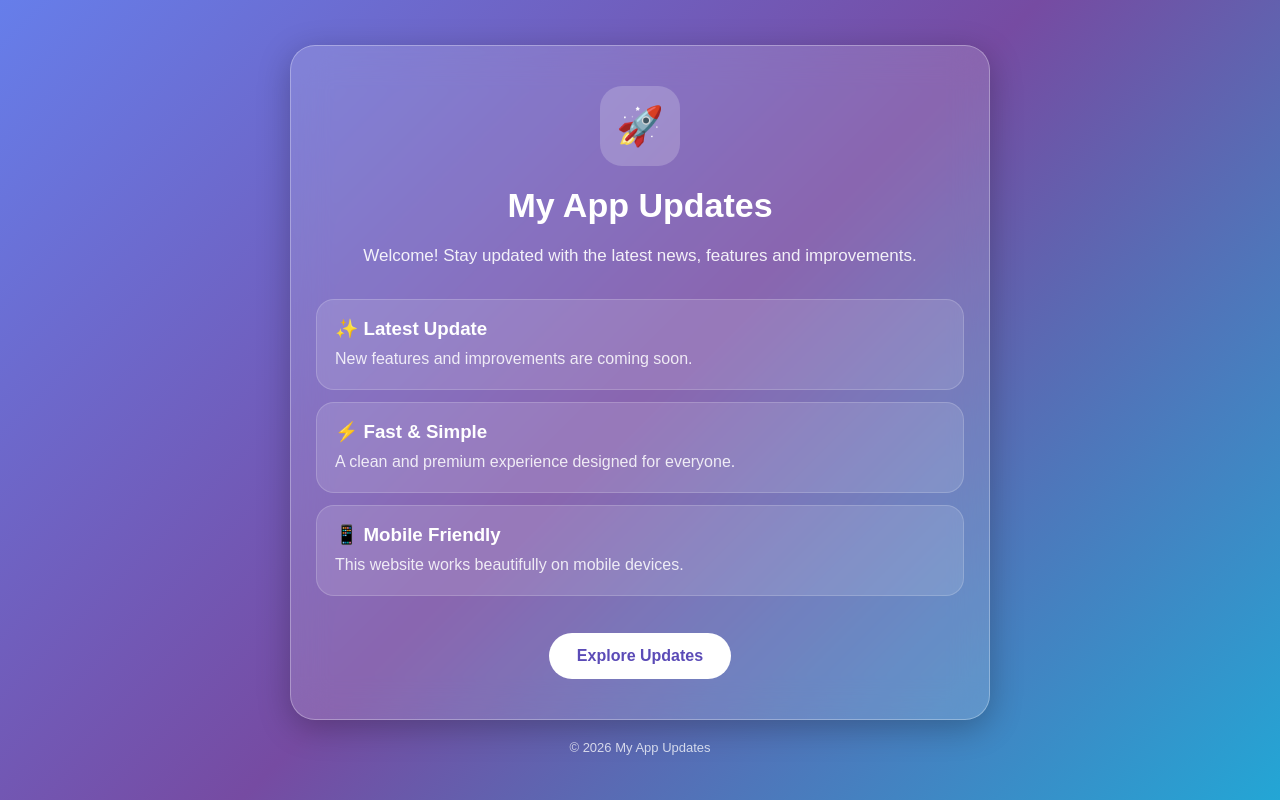
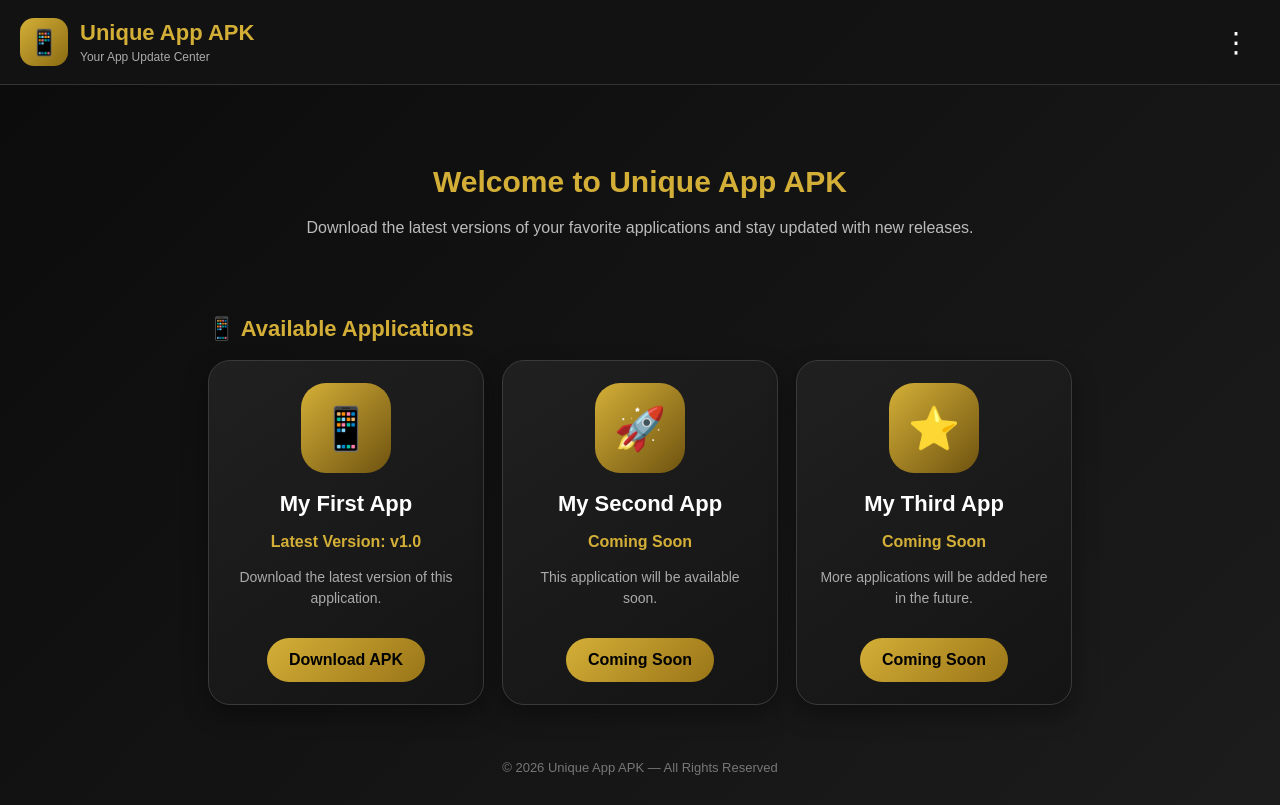
Before and after one commit to Avinoor1004/Avinoor, a plain HTML site: page index.html in a window 1280 px wide. Drawn offline with Linux system fonts and the light colour scheme.

Commit message:
Update index.html

```diff
--- a/index.html
+++ b/index.html
@@ -3,7 +3,8 @@
 <head>
   <meta charset="UTF-8">
   <meta name="viewport" content="width=device-width, initial-scale=1.0">
-  <title>My App Updates</title>
+
+  <title>Unique App APK</title>
 
   <style>
     * {
@@ -12,131 +13,386 @@
 
     body {
       margin: 0;
+      font-family: Arial, sans-serif;
+      background: linear-gradient(135deg, #0b0b0b, #1c1c1c);
+      color: white;
       min-height: 100vh;
-      font-family: Arial, sans-serif;
-      background: linear-gradient(135deg, #667eea, #764ba2, #23a6d5);
-      color: white;
+    }
+
+    header {
+      display: flex;
+      align-items: center;
+      justify-content: space-between;
+      padding: 18px 20px;
+      background: rgba(20, 20, 20, 0.95);
+      border-bottom: 1px solid #333;
+      position: sticky;
+      top: 0;
+      z-index: 100;
+    }
+
+    .brand {
+      display: flex;
+      align-items: center;
+      gap: 12px;
+    }
+
+    .brand-icon {
+      width: 48px;
+      height: 48px;
+      border-radius: 14px;
+      background: linear-gradient(135deg, #d4af37, #8a6a12);
       display: flex;
       align-items: center;
       justify-content: center;
-      padding: 20px;
+      font-size: 25px;
     }
 
-    .container {
-      width: 100%;
-      max-width: 700px;
-      text-align: center;
+    .brand h1 {
+      margin: 0;
+      font-size: 22px;
+      color: #d4af37;
     }
 
-    .card {
-      background: rgba(255, 255, 255, 0.15);
-      backdrop-filter: blur(18px);
-      -webkit-backdrop-filter: blur(18px);
-      border: 1px solid rgba(255, 255, 255, 0.3);
-      border-radius: 25px;
-      padding: 40px 25px;
-      box-shadow: 0 8px 32px rgba(0, 0, 0, 0.25);
+    .brand p {
+      margin: 4px 0 0;
+      font-size: 12px;
+      color: #aaa;
     }
 
-    .logo {
-      width: 80px;
-      height: 80px;
-      margin: 0 auto 20px;
+    .menu-button {
+      border: none;
+      background: transparent;
+      color: white;
+      font-size: 28px;
+      cursor: pointer;
+      padding: 5px 10px;
+    }
+
+    .menu {
+      display: none;
+      position: absolute;
+      right: 15px;
+      top: 70px;
+      width: 190px;
+      background: #1d1d1d;
+      border: 1px solid #444;
+      border-radius: 14px;
+      overflow: hidden;
+      box-shadow: 0 10px 30px rgba(0,0,0,0.5);
+    }
+
+    .menu button {
+      width: 100%;
+      padding: 16px;
+      background: transparent;
+      border: none;
+      color: white;
+      text-align: left;
+      font-size: 15px;
+      cursor: pointer;
+    }
+
+    .menu button:hover {
+      background: #2c2c2c;
+    }
+
+    main {
+      max-width: 900px;
+      margin: auto;
+      padding: 25px 18px;
+    }
+
+    .hero {
+      text-align: center;
+      padding: 30px 15px;
+    }
+
+    .hero h2 {
+      color: #d4af37;
+      font-size: 30px;
+      margin-bottom: 10px;
+    }
+
+    .hero p {
+      color: #bbb;
+      line-height: 1.6;
+    }
+
+    .section-title {
+      font-size: 22px;
+      margin: 30px 0 18px;
+      color: #d4af37;
+    }
+
+    .apps {
+      display: grid;
+      grid-template-columns: repeat(auto-fit, minmax(260px, 1fr));
+      gap: 18px;
+    }
+
+    .app-card {
+      background: linear-gradient(145deg, #202020, #141414);
+      border: 1px solid #3a3a3a;
       border-radius: 22px;
-      background: rgba(255, 255, 255, 0.2);
+      padding: 22px;
+      text-align: center;
+      box-shadow: 0 10px 25px rgba(0,0,0,0.35);
+    }
+
+    .app-icon {
+      width: 90px;
+      height: 90px;
+      margin: auto;
+      border-radius: 25px;
+      background: linear-gradient(135deg, #d4af37, #6f5310);
       display: flex;
       align-items: center;
       justify-content: center;
-      font-size: 38px;
+      font-size: 42px;
     }
 
-    h1 {
-      margin: 0 0 12px;
-      font-size: 34px;
+    .app-card h3 {
+      margin: 18px 0 8px;
+      font-size: 22px;
     }
 
-    .subtitle {
-      font-size: 17px;
-      line-height: 1.6;
-      opacity: 0.9;
-      margin-bottom: 30px;
+    .version {
+      color: #d4af37;
+      font-weight: bold;
     }
 
-    .update {
-      text-align: left;
-      background: rgba(255, 255, 255, 0.12);
-      border-radius: 18px;
-      padding: 18px;
-      margin: 12px 0;
-      border: 1px solid rgba(255, 255, 255, 0.18);
-    }
-
-    .update h3 {
-      margin: 0 0 7px;
-    }
-
-    .update p {
-      margin: 0;
-      opacity: 0.85;
+    .description {
+      color: #aaa;
+      font-size: 14px;
       line-height: 1.5;
     }
 
     .button {
       display: inline-block;
-      margin-top: 25px;
-      padding: 14px 28px;
+      margin-top: 15px;
+      padding: 13px 22px;
       border-radius: 30px;
-      background: white;
-      color: #5b4bb7;
+      background: linear-gradient(135deg, #d4af37, #9a7518);
+      color: black;
       text-decoration: none;
       font-weight: bold;
     }
 
+    .hidden-section {
+      display: none;
+    }
+
+    .update-card {
+      background: #1d1d1d;
+      border: 1px solid #333;
+      border-radius: 18px;
+      padding: 18px;
+      margin: 12px 0;
+    }
+
+    .update-card h3 {
+      color: #d4af37;
+      margin-top: 0;
+    }
+
     footer {
-      margin-top: 20px;
+      text-align: center;
+      padding: 30px 15px;
+      color: #777;
       font-size: 13px;
-      opacity: 0.75;
     }
   </style>
 </head>
 
 <body>
 
-  <div class="container">
-    <div class="card">
+  <header>
 
-      <div class="logo">🚀</div>
+    <div class="brand">
+      <div class="brand-icon">📱</div>
 
-      <h1>My App Updates</h1>
+      <div>
+        <h1>Unique App APK</h1>
+        <p>Your App Update Center</p>
+      </div>
+    </div>
 
-      <p class="subtitle">
-        Welcome! Stay updated with the latest news, features and improvements.
-      </p>
+    <button class="menu-button" onclick="toggleMenu()">⋮</button>
 
-      <div class="update">
-        <h3>✨ Latest Update</h3>
-        <p>New features and improvements are coming soon.</p>
+    <div class="menu" id="menu">
+      <button onclick="showSection('latest')">🆕 Latest Updates</button>
+      <button onclick="showSection('about')">ℹ️ About</button>
+      <button onclick="showSection('home')">🏠 Home</button>
+    </div>
+
+  </header>
+
+
+  <main>
+
+    <div id="home">
+
+      <section class="hero">
+        <h2>Welcome to Unique App APK</h2>
+        <p>
+          Download the latest versions of your favorite applications
+          and stay updated with new releases.
+        </p>
+      </section>
+
+
+      <h2 class="section-title">📱 Available Applications</h2>
+
+
+      <div class="apps">
+
+        <!-- APP 1 -->
+        <div class="app-card">
+
+          <div class="app-icon">📱</div>
+
+          <h3>My First App</h3>
+
+          <p class="version">Latest Version: v1.0</p>
+
+          <p class="description">
+            Download the latest version of this application.
+          </p>
+
+          <a href="#" class="button">Download APK</a>
+
+        </div>
+
+
+        <!-- APP 2 -->
+        <div class="app-card">
+
+          <div class="app-icon">🚀</div>
+
+          <h3>My Second App</h3>
+
+          <p class="version">Coming Soon</p>
+
+          <p class="description">
+            This application will be available soon.
+          </p>
+
+          <a href="#" class="button">Coming Soon</a>
+
+        </div>
+
+
+        <!-- APP 3 -->
+        <div class="app-card">
+
+          <div class="app-icon">⭐</div>
+
+          <h3>My Third App</h3>
+
+          <p class="version">Coming Soon</p>
+
+          <p class="description">
+            More applications will be added here in the future.
+          </p>
+
+          <a href="#" class="button">Coming Soon</a>
+
+        </div>
+
       </div>
-
-      <div class="update">
-        <h3>⚡ Fast & Simple</h3>
-        <p>A clean and premium experience designed for everyone.</p>
-      </div>
-
-      <div class="update">
-        <h3>📱 Mobile Friendly</h3>
-        <p>This website works beautifully on mobile devices.</p>
-      </div>
-
-      <a class="button" href="#">Explore Updates</a>
 
     </div>
 
-    <footer>
-      © 2026 My App Updates
-    </footer>
 
-  </div>
+    <!-- LATEST UPDATES -->
+
+    <div id="latest" class="hidden-section">
+
+      <h2 class="section-title">🆕 Latest Updates</h2>
+
+      <div class="update-card">
+
+        <h3>My First App — v1.0</h3>
+
+        <p>Latest version of the application.</p>
+
+        <p>Previous versions will appear here in the future.</p>
+
+      </div>
+
+      <div class="update-card">
+
+        <h3>Older Versions</h3>
+
+        <p>v0.9 — Previous version</p>
+
+        <p>v0.8 — Previous version</p>
+
+      </div>
+
+    </div>
+
+
+    <!-- ABOUT -->
+
+    <div id="about" class="hidden-section">
+
+      <h2 class="section-title">ℹ️ About Unique App APK</h2>
+
+      <div class="update-card">
+
+        <h3>About This Website</h3>
+
+        <p>
+          Unique App APK is a platform where applications and their
+          latest updates can be shared in one place.
+        </p>
+
+        <p>
+          New apps, new versions and future updates will be added here.
+        </p>
+
+      </div>
+
+    </div>
+
+
+  </main>
+
+
+  <footer>
+    © 2026 Unique App APK — All Rights Reserved
+  </footer>
+
+
+  <script>
+
+    function toggleMenu() {
+      const menu = document.getElementById("menu");
+
+      if (menu.style.display === "block") {
+        menu.style.display = "none";
+      } else {
+        menu.style.display = "block";
+      }
+    }
+
+
+    function showSection(section) {
+
+      document.getElementById("home").style.display = "none";
+      document.getElementById("latest").style.display = "none";
+      document.getElementById("about").style.display = "none";
+
+      document.getElementById(section).style.display = "block";
+
+      document.getElementById("menu").style.display = "none";
+
+      window.scrollTo(0, 0);
+    }
+
+  </script>
 
 </body>
 </html>
```
